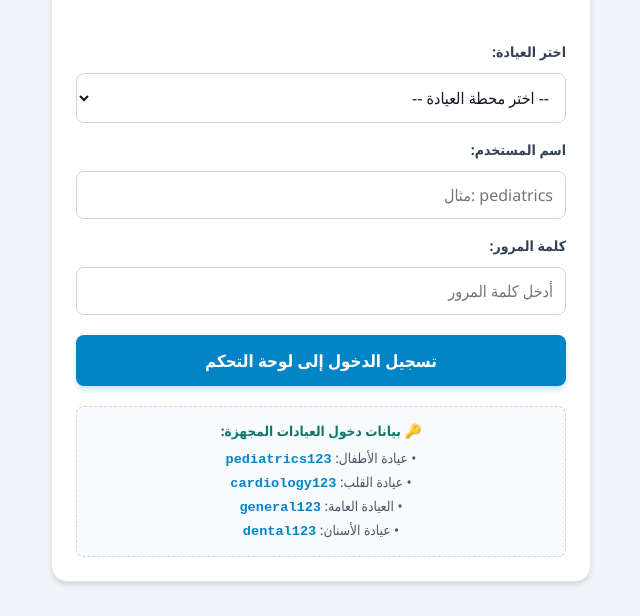
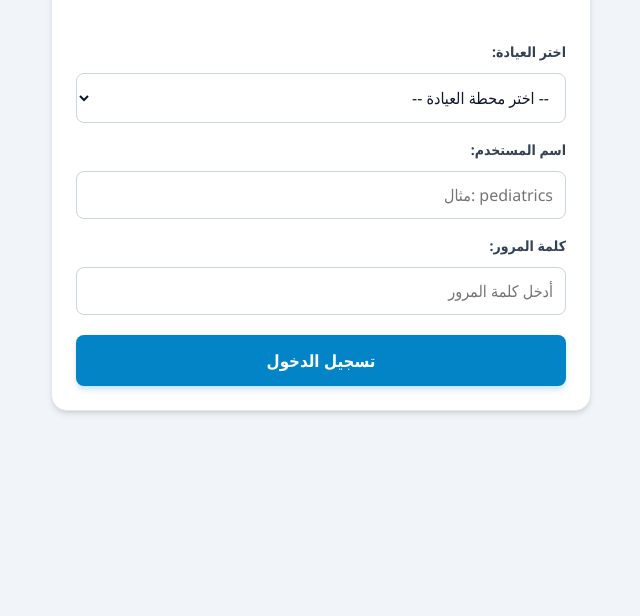
Before and after one commit to ahmed-eladl/islah-clinic-queue, a website: page public/staff.html in a window 1280 px wide. Shown: the part 184-800 px from the top of the page, without its empty margins (319-959 px from the left). Drawn offline with Linux system fonts and the light colour scheme.

Commit message:
revert(staff): remove credentials helper box from login view

```diff
--- a/public/staff.html
+++ b/public/staff.html
@@ -60,16 +60,8 @@
             <input type="password" id="password" name="password" required autocomplete="current-password" placeholder="أدخل كلمة المرور" style="width: 100%; padding: 0.75rem; border-radius: 0.5rem; border: 1px solid #cbd5e1; font-family: inherit; direction: ltr; text-align: right;">
           </div>
 
-          <button type="submit" id="btn-login" class="btn btn-primary btn-block" style="width: 100%; padding: 0.85rem; font-size: 1.05rem; font-weight: 700; border-radius: 0.5rem; background: #0284c7; color: white; border: none; cursor: pointer;">تسجيل الدخول إلى لوحة التحكم</button>
+          <button type="submit" id="btn-login" class="btn btn-primary btn-block" style="width: 100%; padding: 0.85rem; font-size: 1.05rem; font-weight: 700; border-radius: 0.5rem; background: #0284c7; color: white; border: none; cursor: pointer;">تسجيل الدخول</button>
           <div id="login-error" class="alert alert-danger" role="alert" hidden style="margin-top: 1rem; color: #dc2626; font-size: 0.9rem;"></div>
-
-          <div style="margin-top: 1.25rem; padding: 0.85rem; background: #f8fafc; border: 1px dashed #cbd5e1; border-radius: 0.5rem; font-size: 0.85rem; color: #475569; text-align: center; line-height: 1.6;">
-            <div style="font-weight: 700; margin-bottom: 0.35rem; color: #0f766e;">🔑 بيانات دخول العيادات المجهزة:</div>
-            <div>• عيادة الأطفال: <code style="direction: ltr; font-weight: 700; color: #0284c7;">pediatrics123</code></div>
-            <div>• عيادة القلب: <code style="direction: ltr; font-weight: 700; color: #0284c7;">cardiology123</code></div>
-            <div>• العيادة العامة: <code style="direction: ltr; font-weight: 700; color: #0284c7;">general123</code></div>
-            <div>• عيادة الأسنان: <code style="direction: ltr; font-weight: 700; color: #0284c7;">dental123</code></div>
-          </div>
         </form>
       </section>
     </div>
```
